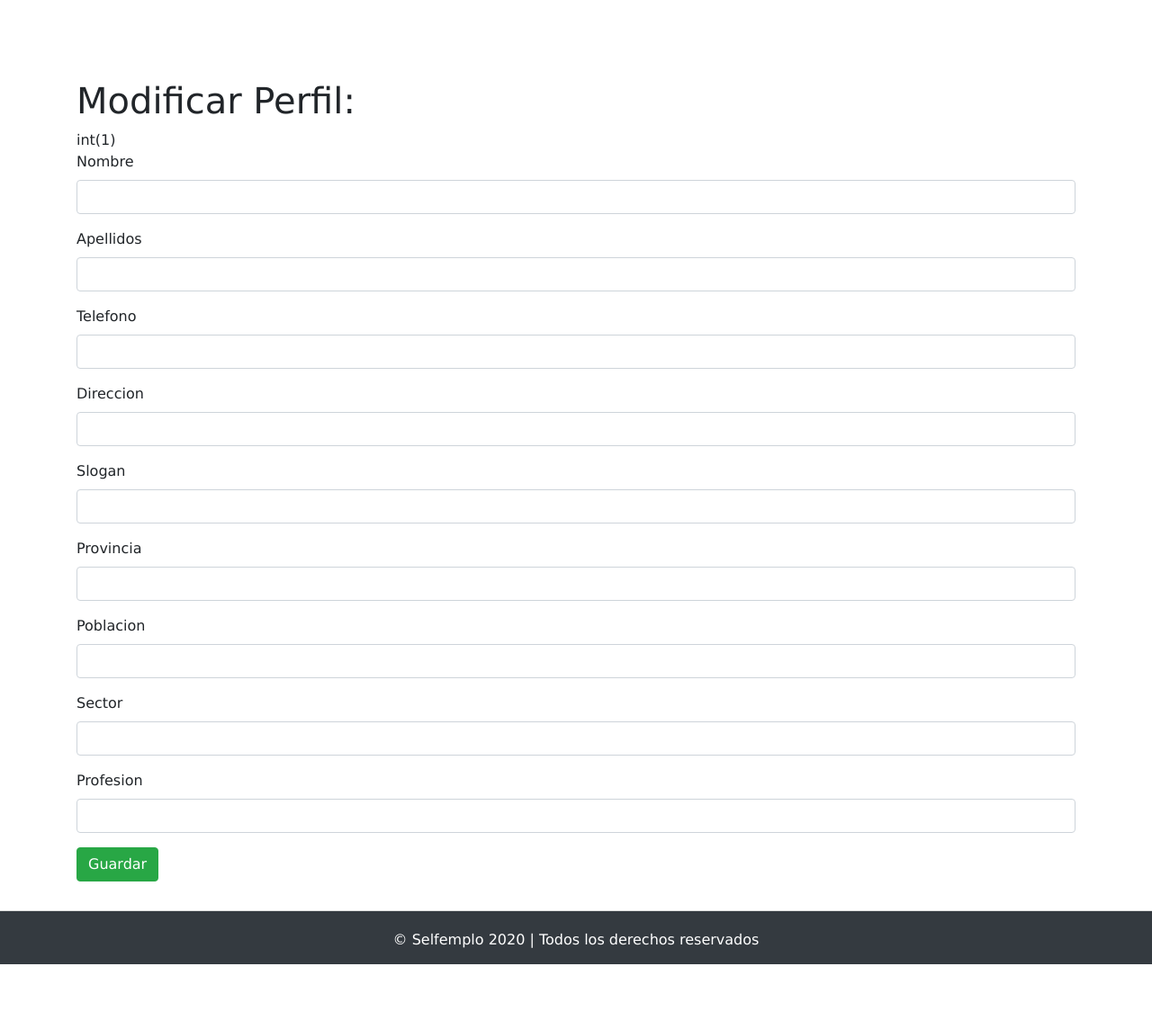
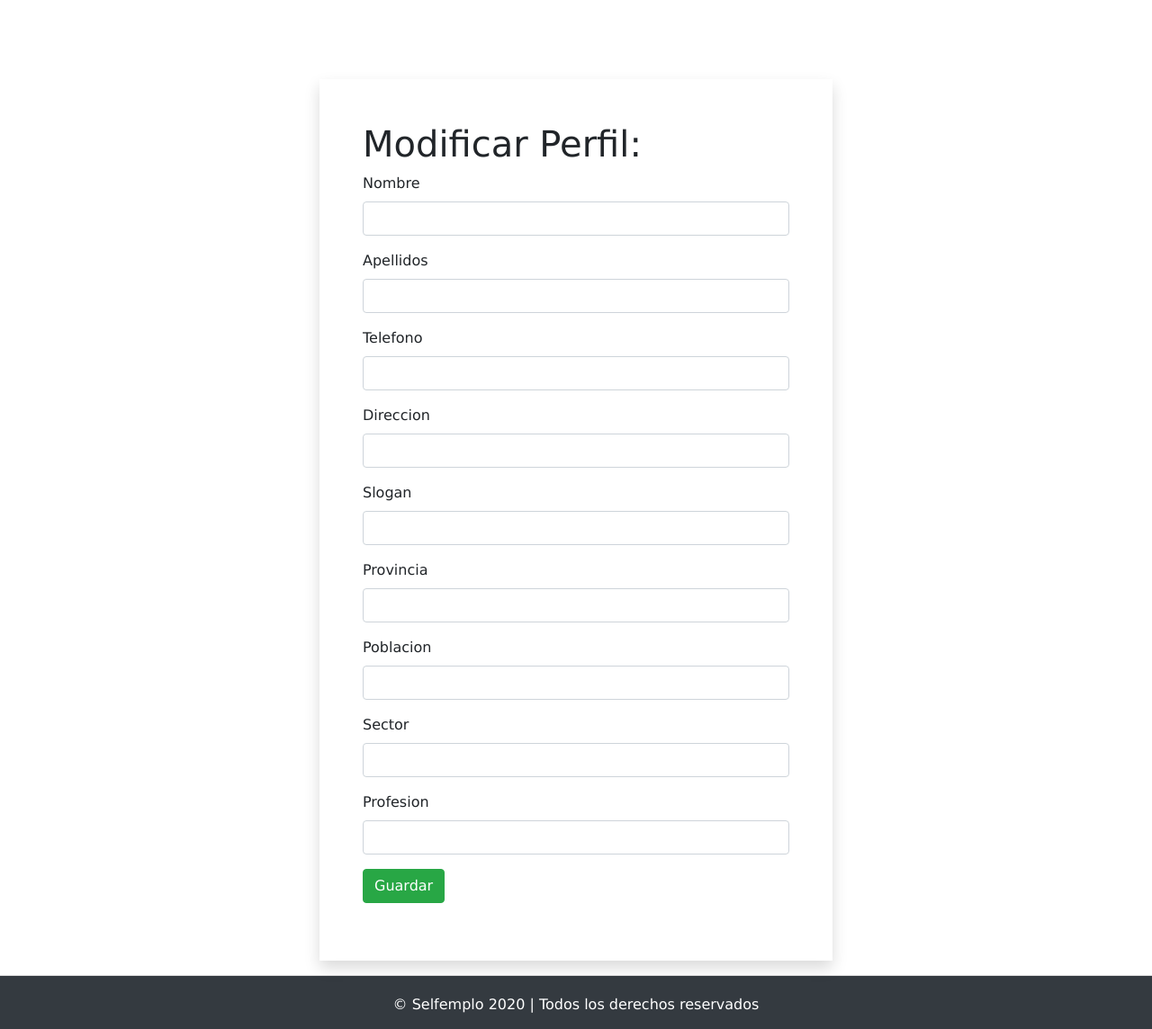
Before and after one commit to jujerez/selfemplo, a Yii app: template views/profesionales/update.php in a window 1280 px wide. Shown: the whole page at 90% size. Before the commit the page ends 1072 px from the top, so only its background shows below. Run offline with PHP 8.4 and a stand-in for Yii, Linux system fonts and the light colour scheme; the template is opened without the code that fills it: most values are stand-ins (such as "Sample title", 1, 10 or a date in 2020); form fields are guessed from the names that the template uses; data that the repository does not hold is empty; some libraries are stand-ins or nearby versions.

Commit message:
Modifico  profesiones/update y fallo $.ajax

```diff
--- a/views/profesionales/_form.php
+++ b/views/profesionales/_form.php
@@ -22,13 +22,12 @@ if(isset(Yii::$app->request->get()['pro-mod'])) {
 }
 
 $url = Url::to(['profesionales/poblaciones']);
-$prov = $model->provinci->id;
+
 
 $js2 = <<<EOT
 
     $('#profesionales-provincia').on('change', function(e) {
-        //var provincia_id = $(this).val();
-        var provincia_id = $prov;
+        var provincia_id = $(this).val();
 
         $.ajax({
             method: 'GET',
@@ -77,10 +76,6 @@ $js3 = <<<EOT
 EOT;
 
 $this->registerJs($js3, View::POS_END);
-
-var_dump($model->secto->id);
-
-
 
 ?>
 
--- a/views/profesionales/update.php
+++ b/views/profesionales/update.php
@@ -9,7 +9,10 @@ $this->title = 'Modificar Perfil: ';
 $this->params['breadcrumbs'][] = ['label' => 'Mi perfil', 'url' => ['view', 'id' => $model->usuario_id]];
 $this->params['breadcrumbs'][] = 'Modificar';
 ?>
-<div class="profesionales-update container">
+<main class="profesionales-update container">
+
+    <div class="row justify-content-around">
+        <div class="col-md-6 p-5 shadow">
 
             <h1><?= Html::encode($this->title) ?></h1>
 
@@ -20,5 +23,8 @@ $this->params['breadcrumbs'][] = 'Modificar';
                 'sectores' => $sectores,
                 'profesiones' => $profesiones,
             ]) ?>
+        </div>
+    </div>
 
-</div>
+
+</main>
```
Lines whose indentation alone changed are shown as unchanged.
